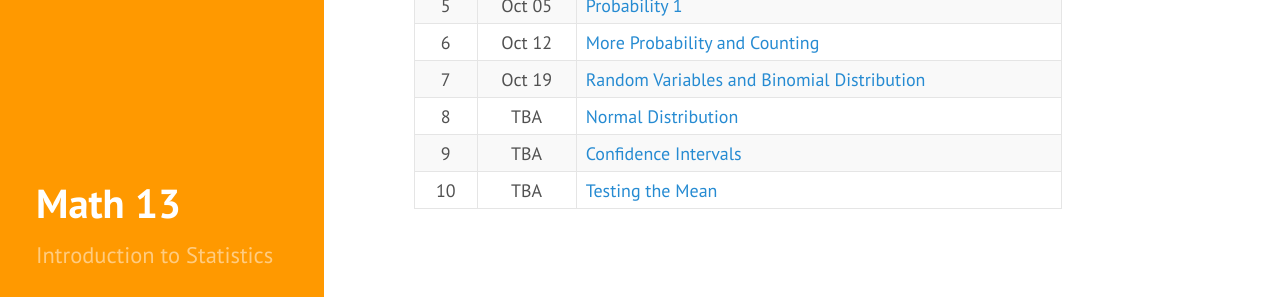
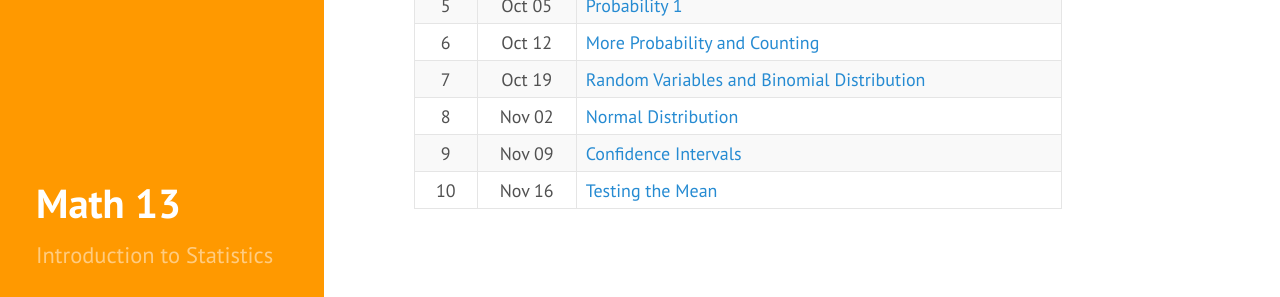
Before and after one commit to gastonstat/relic-math13, a Jekyll site: the page built from homework/index.md, in a window 1280 px wide. Shown: the part 372-669 px from the top of the page. Built offline with Jekyll 4.4.1, drawn with Linux system fonts in a browser that asks for light colours; nearby versions of some CDN libraries.

Commit message:
hw: updated dates for hws 8, 9, 10, fall 2016

```diff
--- a/homework/index.md
+++ b/homework/index.md
@@ -52,17 +52,17 @@ HW assignments are to be turned in during lecture (<a href="../syllabus#hw-polic
     </tr>
     <tr>
       <td align="center">8</td>
-      <td align="center">TBA</td>
+      <td align="center">Nov 02</td>
       <td><a href="math13-hw08-questions.pdf">Normal Distribution</a></td>
     </tr>
     <tr>
       <td align="center">9</td>
-      <td align="center">TBA</td>
+      <td align="center">Nov 09</td>
       <td><a href="math13-hw09-questions.pdf">Confidence Intervals</a></td>
     </tr>
     <tr>
       <td align="center">10</td>
-      <td align="center">TBA</td>
+      <td align="center">Nov 16</td>
       <td><a href="math13-hw10-questions.pdf">Testing the Mean</a></td>
     </tr>
   </tbody>
```
